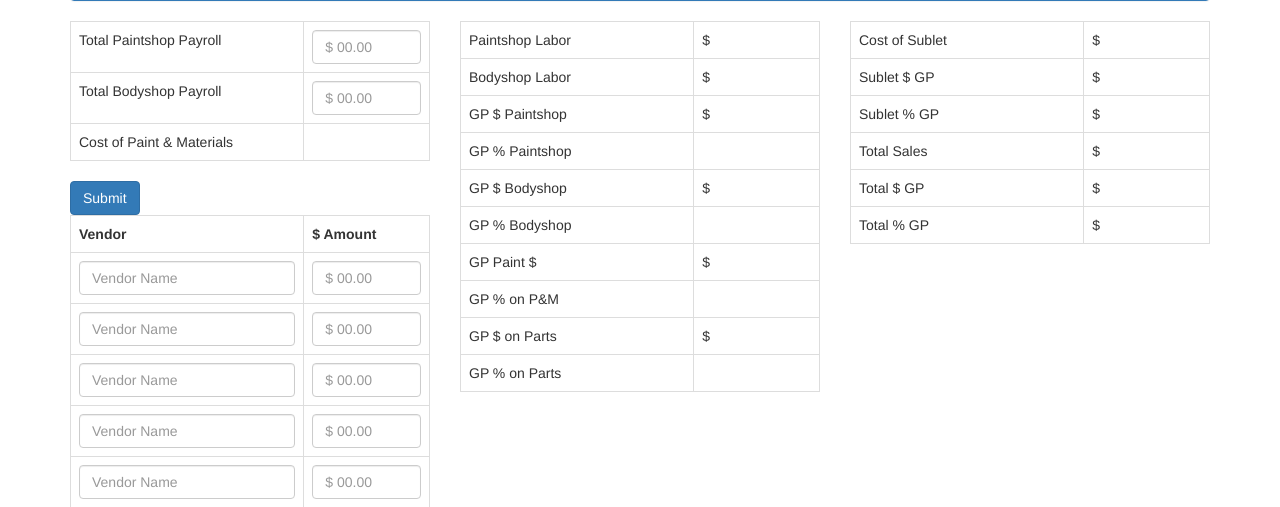
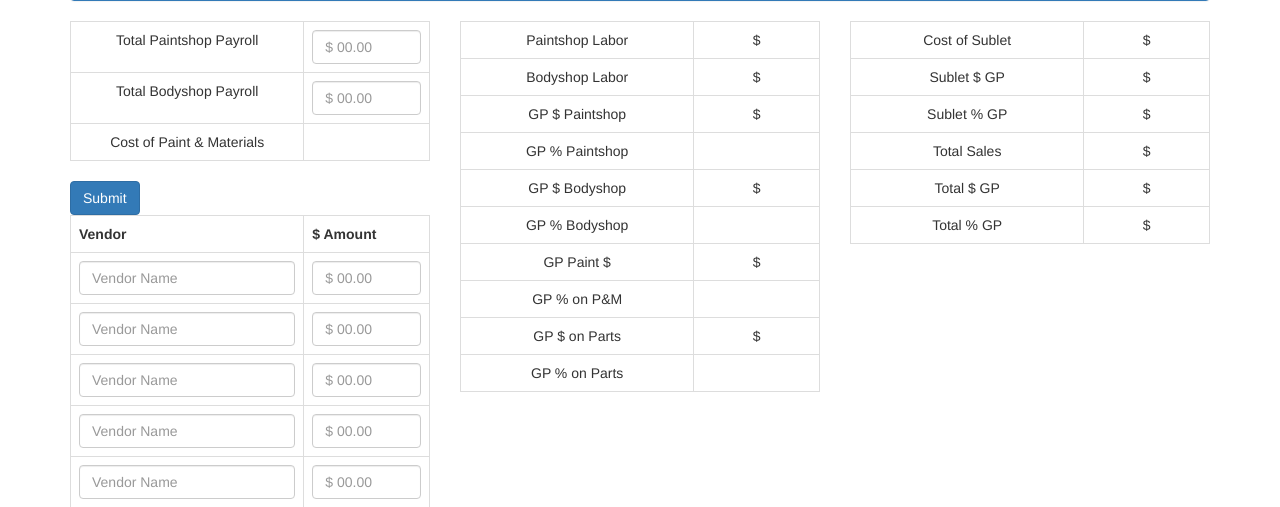
Before and after one commit to ait530/Body-Shop-Profits-Loss, a PHP site: page / in a window 1280 px wide. Shown: the part 364-871 px from the top of the page. Run offline with PHP 8.4, Linux system fonts and the light colour scheme; some libraries are stand-ins or nearby versions.

Commit message:
added text-alignment to the tables

```diff
--- a/assets/style.css
+++ b/assets/style.css
@@ -1,3 +1,7 @@
+   td {
+      text-align: center;
+   }
+
     h3 .panel-title {
       width: 100%;
       cellpadding: 0;
```
